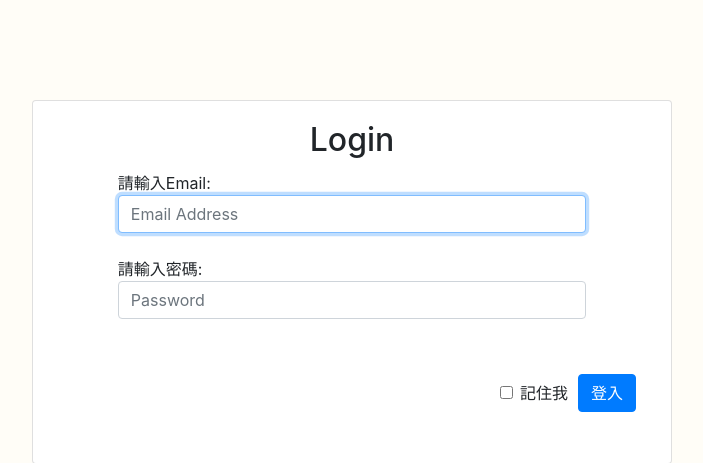
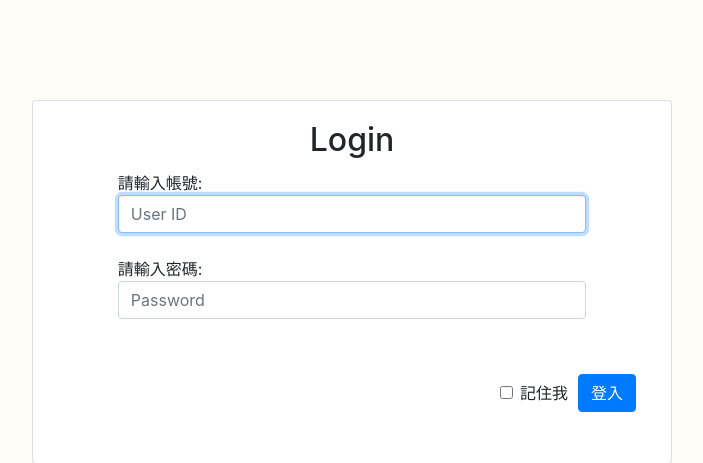
Before and after one commit to LiaozhiCheng/CramSchoolApp, a Flask app: page /login in a window 1280 px wide. Shown: the top 463 px of the page, without its empty margins (288-991 px from the left). Run offline with Flask 2, Linux system fonts and the light colour scheme; some libraries are stand-ins or nearby versions.

Commit message:
Update login.html

```diff
--- a/templates/login.html
+++ b/templates/login.html
@@ -23,8 +23,8 @@
             <h2 class="card-title row justify-content-center">Login</h2>
             <form class="form-signin col-12" action="/login_user" method="POST" name="login_user_form">
                 <div class="form-group row justify-content-center">
-                    <label for="email" class="col-10">請輸入Email:
-                        <input id="email" type="email" class="form-control" name="email" placeholder="Email Address" required value="" autofocus="">
+                    <label for="user_id" class="col-10">請輸入帳號:
+                        <input id="user_id" type="text" class="form-control" name="user_id" placeholder="User ID" required value="" autofocus="">
                     </label>
                 </div>
                 <div class="form-group row justify-content-center">
@@ -56,6 +56,5 @@
     <script src="static/assets/js/bootstrap.min.js"></script>
     <!-- jQuery Custom Scroller CDN -->
     <script src="static/assets/js/jquery.mCustomScrollbar.concat.min.js"></script>
-    <script src="static/assets/js/login.js"></script>
 </body>
 </html>
```
